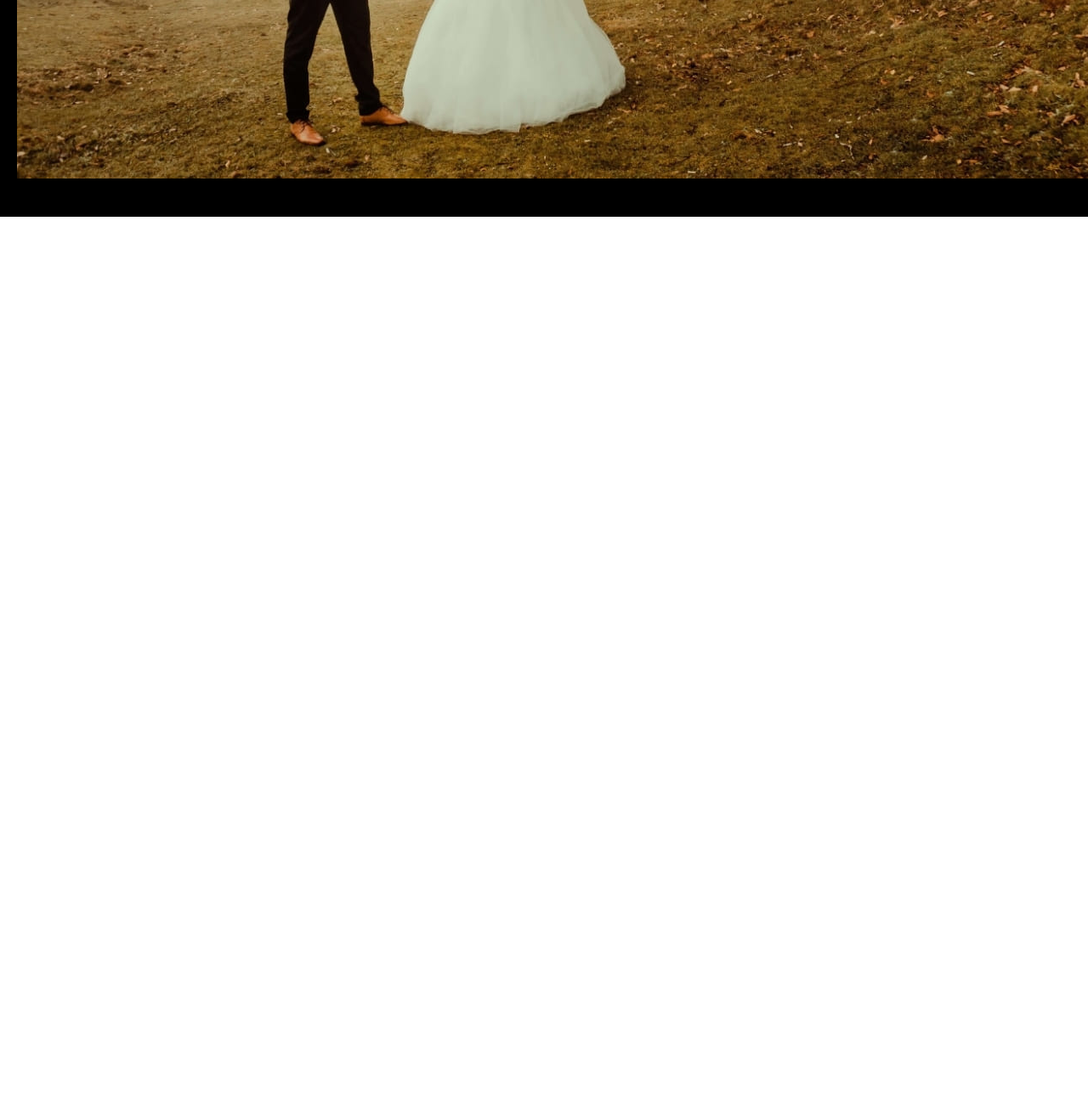
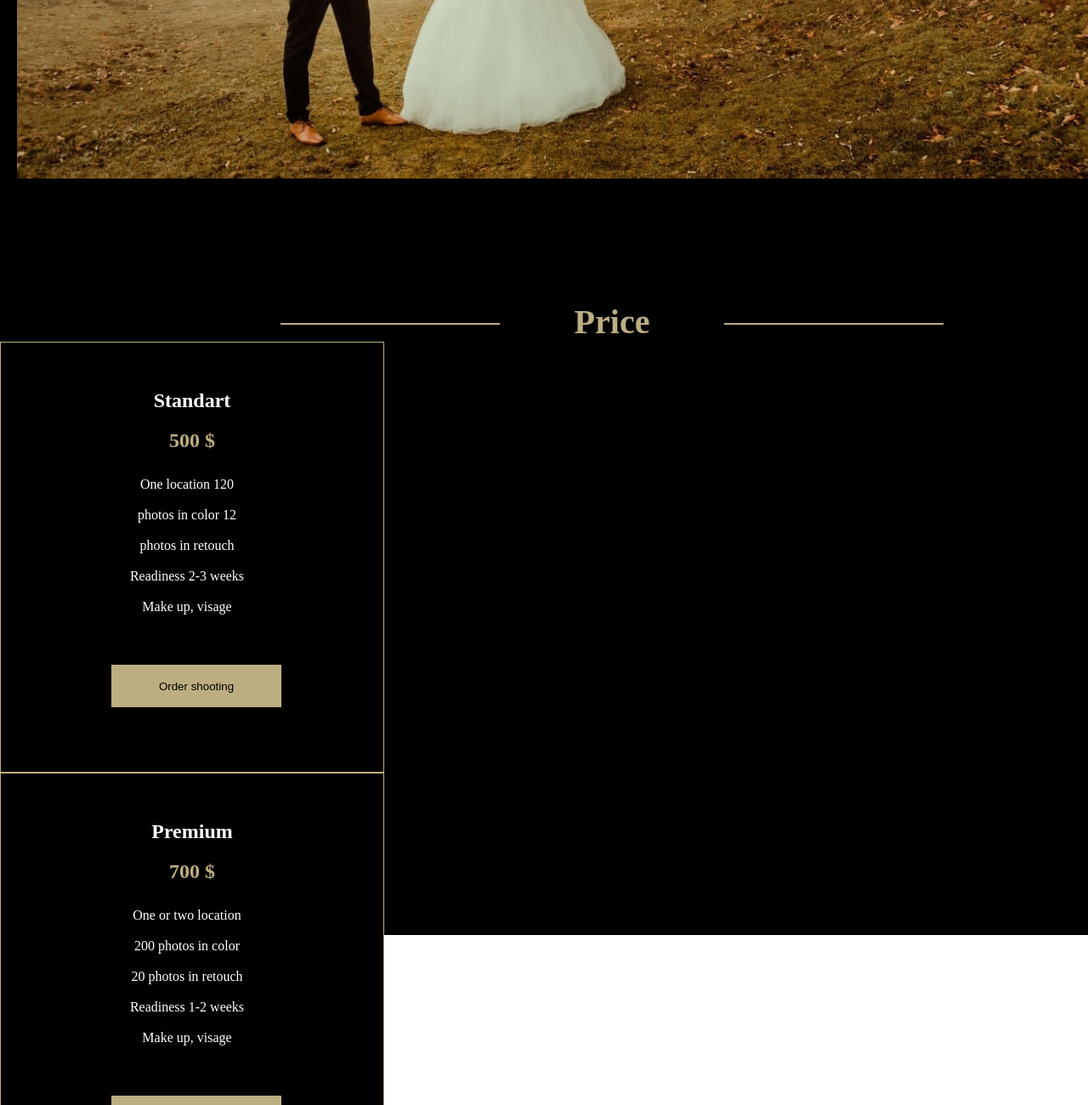
Before and after one commit to MarkLev1/portfolio, a plain HTML site: page index.html in a window 1280 px wide. Shown: the part 3543-4843 px from the top of the page at 85% size. Before the commit the page ends 3800 px from the top, so only its background shows below. Drawn offline with Linux system fonts and the light colour scheme.

Commit message:
price_nachinau

```diff
--- a/index.html
+++ b/index.html
@@ -19,13 +19,13 @@
                 <nav>
                     <ul class="nav_links">
                         <li class="nav_item">
-                            <a class="href " href="index.html">Skills</a>
+                            <a class="href " href="#part1">Skills</a>
                         </li>
                         <li class="nav_item">
-                            <a class="href" href="MostWonted.html">Portfolio</a>
+                            <a class="href" href="#part2">Portfolio</a>
                         </li>
                         <li class="nav_item">
-                            <a class="href" href="about.html">Video</a>
+                            <a class="href" href="#part3">Video</a>
                         </li>
                         <li class="nav_item">
                             <a class="href" href="contracts.html">Price</a>
@@ -53,7 +53,7 @@
             <button class="button">Hire me</button>
         </div>
     </header>
-    <div class="skills">
+    <div class="skills" id="part1">
         <div class="line">
 
         </div>
@@ -101,7 +101,7 @@
 
 
     </div>
-    <div class="portfolio">
+    <div class="portfolio" id="part2">
         <div class="wrapper_portfolio_lines">
             <div class="line_port"></div>
 
@@ -138,7 +138,7 @@
             </div>
         </div>
     </div>
-    <div class="video">
+    <div class="video" id="part3">
         <div class="wrapper_video_lines">
             <div class="line_video"></div>
 
@@ -149,6 +149,33 @@
             <img class="player" src="./assets/png/Play_hover.png" alt="">
         </div>
     </div>
+    <div class="price">
+        <div class="wrapper_price_lines">
+            <div class="line_price"></div>
+
+            <h2 class="price_h2">Price</h2>
+            <div class="line2_price"></div>
+        </div>
+        <div class="block_pice">
+            <div class="d500">
+                <h2 class="standart">Standart</h2>
+                <h2 class="d500g">500 $</h2>
+                <p class="p_standart">One location 120 photos in color 12 photos in retouch
+                    Readiness 2-3 weeks Make up, visage</p>
+                <button class="but_standart">Order shooting</button>
+            </div>
+            <div class="d700">
+                <h2 class="premium">Premium</h2>
+                <h2 class="d700g">700 $</h2>
+                <p class="p_premium">One or two location 200 photos in color 20 photos in retouch
+                    Readiness 1-2 weeks Make up, visage</p>
+                <button class="but_premium">Order shooting</button>
+            </div>
+            <div class="d1000">
+
+            </div>
+        </div>
+    </div>
 
 </body>
 
--- a/style.css
+++ b/style.css
@@ -426,3 +426,118 @@ li {
 .player {
     margin: 350px 0 0 720px;
 }
+
+.wrapper_price_lines {
+    display: flex;
+    position: relative;
+}
+
+.price_h2 {
+    color: #BDAE82;
+    font-size: 40px;
+    margin: 100px auto 0 auto;
+}
+
+.line_price {
+    width: 258px;
+    height: 2px;
+    background-color: #bdae82;
+    margin: 125px 0 0 330px;
+}
+
+.line2_price {
+    width: 258px;
+    height: 2px;
+    background-color: #bdae82;
+    margin: 125px 330px 0 0;
+}
+
+.price {
+    width: 1440px;
+    height: 845px;
+    background-color: #000;
+}
+
+.d500 {
+    width: 450px;
+    height: 505px;
+    background-color: #000;
+    border: 1px solid #BDAE82;
+}
+
+.standart {
+    color: white;
+    text-align: center;
+    size: 28px;
+    margin: 55px 0 0 0;
+}
+
+.p_standart {
+    color: white;
+    text-align: center;
+    width: 138px;
+    height: 180px;
+    size: 18px;
+    margin: 20px 0 0 150px;
+    line-height: 36px;
+}
+
+.d500g {
+    color: #BDAE82;
+    text-align: center;
+    size: 24px;
+    margin-top: 20px;
+}
+
+.but_standart {
+    background-color: #BDAE82;
+    border: 1px solid #BDAE82;
+    color: #000;
+    width: 200px;
+    height: 50px;
+    margin: 50px 0 0 130px;
+}
+
+.d700 {
+    width: 450px;
+    height: 505px;
+    background-color: #000;
+    border: 1px solid #BDAE82;
+}
+
+.premium {
+    color: white;
+    text-align: center;
+    size: 28px;
+    margin: 55px 0 0 0;
+}
+
+.p_premium {
+    color: white;
+    text-align: center;
+    width: 138px;
+    height: 180px;
+    size: 18px;
+    margin: 20px 0 0 150px;
+    line-height: 36px;
+}
+
+.d700g {
+    color: #BDAE82;
+    text-align: center;
+    size: 24px;
+    margin-top: 20px;
+}
+
+.but_premium {
+    background-color: #BDAE82;
+    border: 1px solid #BDAE82;
+    color: #000;
+    width: 200px;
+    height: 50px;
+    margin: 50px 0 0 130px;
+}
+
+.block_price {
+    display: flex;
+}
```
